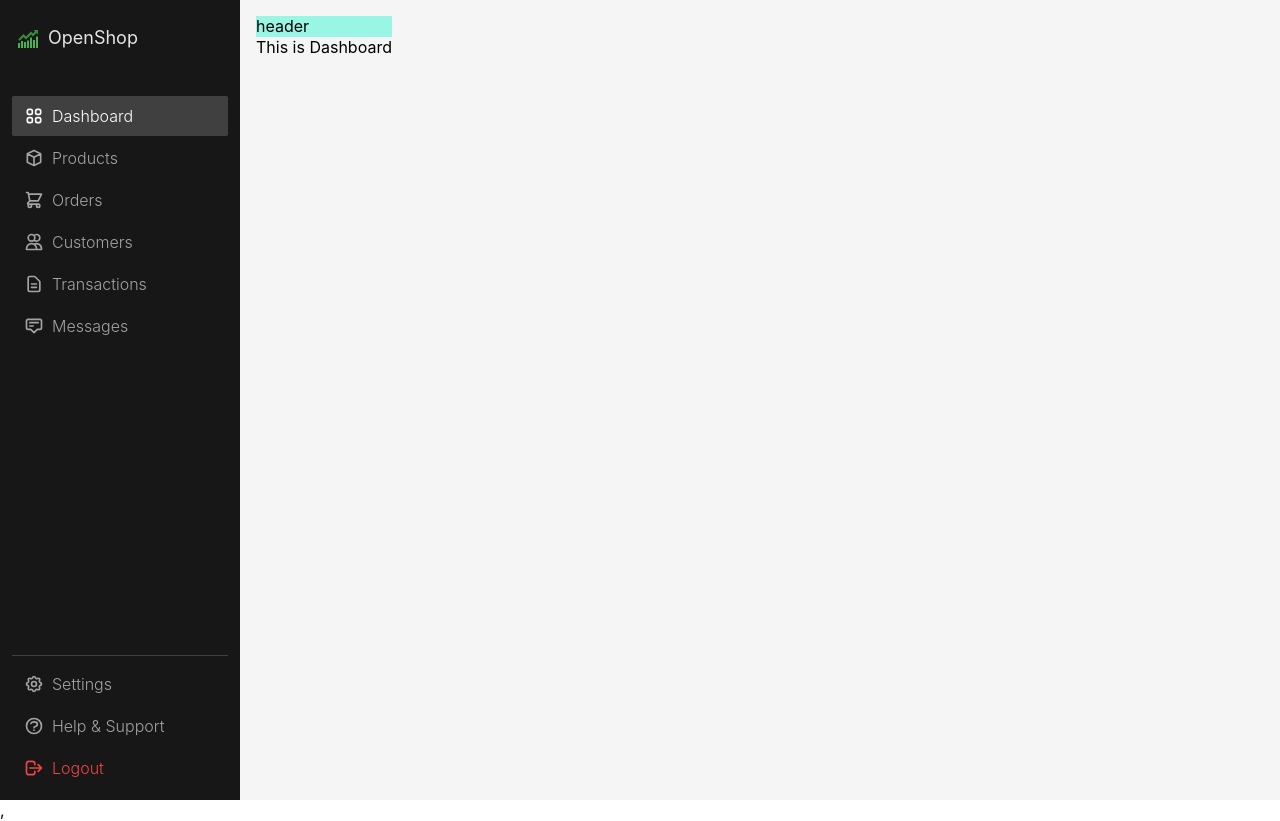
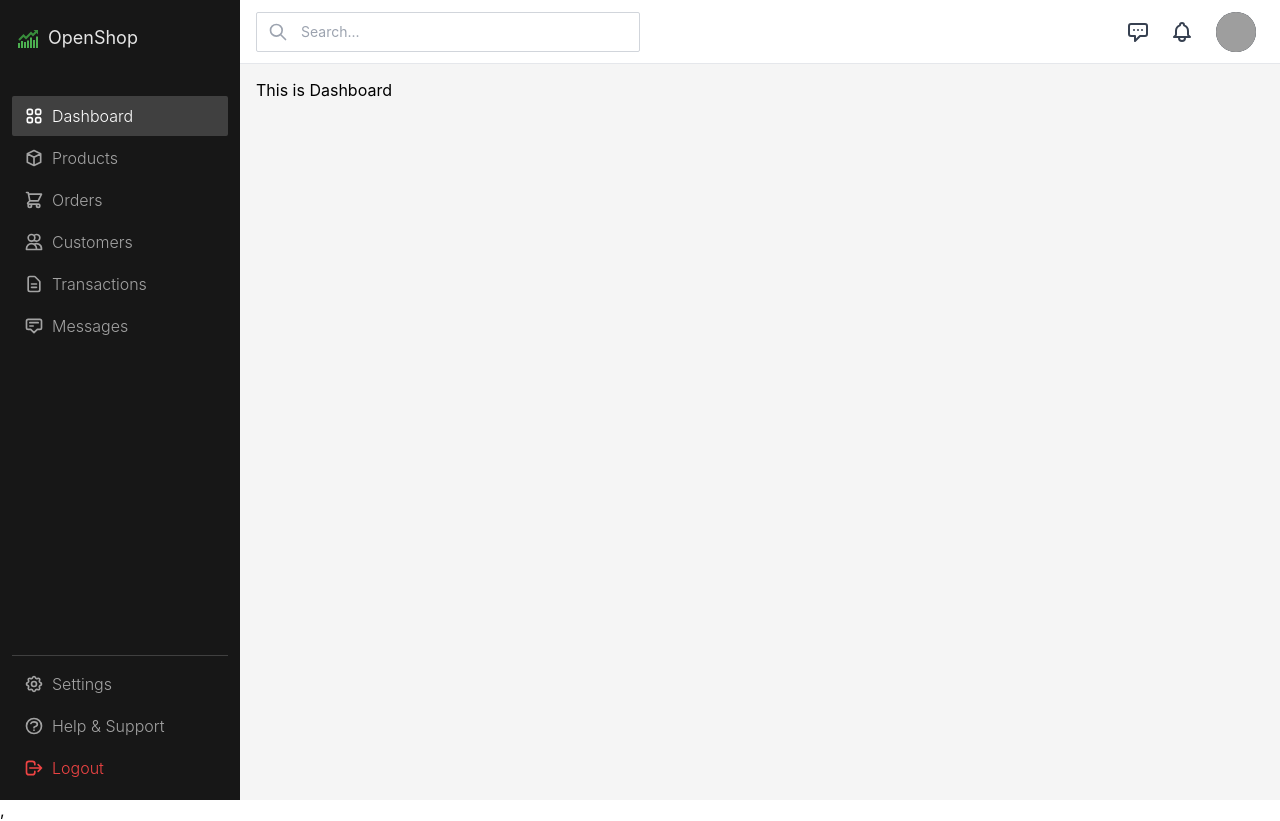
Before and after one commit to ibrahim1165/open-DashBoard, a React (Create React App) app: page / in a window 1280 px wide. Built offline with nearby package versions, Linux system fonts and the light colour scheme; grey boxes are pictures that could not be loaded.

Commit message:
header added

```diff
--- a/package.json
+++ b/package.json
@@ -3,6 +3,7 @@
   "version": "0.1.0",
   "private": true,
   "dependencies": {
+    "@headlessui/react": "^1.7.15",
     "@testing-library/jest-dom": "^5.16.5",
     "@testing-library/react": "^13.4.0",
     "@testing-library/user-event": "^13.5.0",
--- a/src/components/lib/constants/navigation.js
+++ b/src/components/lib/constants/navigation.js
@@ -19,7 +19,7 @@
 	{
 		key: 'products',
 		label: 'Products',
-		path: '/products',
+		path: '/product',
 		icon: <HiOutlineCube />
 	},
 	{
--- /dev/null
+++ b/src/components/sherd/Header.js
@@ -0,0 +1,147 @@
+import React, { Fragment } from 'react'
+import { Menu, Popover, Transition } from '@headlessui/react'
+import { HiOutlineBell, HiOutlineSearch, HiOutlineChatAlt } from 'react-icons/hi'
+import { useNavigate } from 'react-router-dom'
+import classNames from 'classnames'
+
+export default function Header() {
+	const navigate = useNavigate()
+
+	return (
+		<div className="bg-white h-16 px-4 flex items-center border-b border-gray-200 justify-between">
+			<div className="relative">
+				<HiOutlineSearch fontSize={20} className="text-gray-400 absolute top-1/2 left-3 -translate-y-1/2" />
+				<input
+					type="text"
+					placeholder="Search..."
+					className="text-sm focus:outline-none active:outline-none border border-gray-300 w-[24rem] h-10 pl-11 pr-4 rounded-sm"
+				/>
+			</div>
+			<div className="flex items-center gap-2 mr-2">
+				<Popover className="relative">
+					{({ open }) => (
+						<>
+							<Popover.Button
+								className={classNames(
+									open && 'bg-gray-100',
+									'group inline-flex items-center rounded-sm p-1.5 text-gray-700 hover:text-opacity-100 focus:outline-none active:bg-gray-100'
+								)}
+							>
+								<HiOutlineChatAlt fontSize={24} />
+							</Popover.Button>
+							<Transition
+								as={Fragment}
+								enter="transition ease-out duration-200"
+								enterFrom="opacity-0 translate-y-1"
+								enterTo="opacity-100 translate-y-0"
+								leave="transition ease-in duration-150"
+								leaveFrom="opacity-100 translate-y-0"
+								leaveTo="opacity-0 translate-y-1"
+							>
+								<Popover.Panel className="absolute right-0 z-10 mt-2.5 transform w-80">
+									<div className="bg-white rounded-sm shadow-md ring-1 ring-black ring-opacity-5 px-2 py-2.5">
+										<strong className="text-gray-700 font-medium">Messages</strong>
+										<div className="mt-2 py-1 text-sm">This is messages panel.</div>
+									</div>
+								</Popover.Panel>
+							</Transition>
+						</>
+					)}
+				</Popover>
+				<Popover className="relative">
+					{({ open }) => (
+						<>
+							<Popover.Button
+								className={classNames(
+									open && 'bg-gray-100',
+									'group inline-flex items-center rounded-sm p-1.5 text-gray-700 hover:text-opacity-100 focus:outline-none active:bg-gray-100'
+								)}
+							>
+								<HiOutlineBell fontSize={24} />
+							</Popover.Button>
+							<Transition
+								as={Fragment}
+								enter="transition ease-out duration-200"
+								enterFrom="opacity-0 translate-y-1"
+								enterTo="opacity-100 translate-y-0"
+								leave="transition ease-in duration-150"
+								leaveFrom="opacity-100 translate-y-0"
+								leaveTo="opacity-0 translate-y-1"
+							>
+								<Popover.Panel className="absolute right-0 z-10 mt-2.5 transform w-80">
+									<div className="bg-white rounded-sm shadow-md ring-1 ring-black ring-opacity-5 px-2 py-2.5">
+										<strong className="text-gray-700 font-medium">Notifications</strong>
+										<div className="mt-2 py-1 text-sm">This is notification panel.</div>
+									</div>
+								</Popover.Panel>
+							</Transition>
+						</>
+					)}
+				</Popover>
+				<Menu as="div" className="relative">
+					<div>
+						<Menu.Button className="ml-2 bg-gray-800 flex text-sm rounded-full focus:outline-none focus:ring-2 focus:ring-neutral-400">
+							<span className="sr-only">Open user menu</span>
+							<div
+								className="h-10 w-10 rounded-full bg-sky-500 bg-cover bg-no-repeat bg-center"
+								style={{ backgroundImage: 'url("https://source.unsplash.com/80x80?face")' }}
+							>
+								<span className="sr-only">Marc Backes</span>
+							</div>
+						</Menu.Button>
+					</div>
+					<Transition
+						as={Fragment}
+						enter="transition ease-out duration-100"
+						enterFrom="transform opacity-0 scale-95"
+						enterTo="transform opacity-100 scale-100"
+						leave="transition ease-in duration-75"
+						leaveFrom="transform opacity-100 scale-100"
+						leaveTo="transform opacity-0 scale-95"
+					>
+						<Menu.Items className="origin-top-right z-10 absolute right-0 mt-2 w-48 rounded-sm shadow-md p-1 bg-white ring-1 ring-black ring-opacity-5 focus:outline-none">
+							<Menu.Item>
+								{({ active }) => (
+									<div
+										onClick={() => navigate('/profile')}
+										className={classNames(
+											active && 'bg-gray-100',
+											'active:bg-gray-200 rounded-sm px-4 py-2 text-gray-700 cursor-pointer focus:bg-gray-200'
+										)}
+									>
+										Your Profile
+									</div>
+								)}
+							</Menu.Item>
+							<Menu.Item>
+								{({ active }) => (
+									<div
+										onClick={() => navigate('/settings')}
+										className={classNames(
+											active && 'bg-gray-100',
+											'active:bg-gray-200 rounded-sm px-4 py-2 text-gray-700 cursor-pointer focus:bg-gray-200'
+										)}
+									>
+										Settings
+									</div>
+								)}
+							</Menu.Item>
+							<Menu.Item>
+								{({ active }) => (
+									<div
+										className={classNames(
+											active && 'bg-gray-100',
+											'active:bg-gray-200 rounded-sm px-4 py-2 text-gray-700 cursor-pointer focus:bg-gray-200'
+										)}
+									>
+										Sign out
+									</div>
+								)}
+							</Menu.Item>
+						</Menu.Items>
+					</Transition>
+				</Menu>
+			</div>
+		</div>
+	)
+}
--- a/src/components/sherd/Layout.js
+++ b/src/components/sherd/Layout.js
@@ -1,6 +1,7 @@
 import React from 'react'
 import { Outlet } from 'react-router-dom'
 import Sidber from './Sidber'
+import Header from './Header'
 
 const Layout = () => {
     return (
@@ -9,14 +10,12 @@
                 <Sidber />
 
 
-            <div className="p-4">
-                <div className='bg-teal-200'>
-                    header
-                </div>
-            <div>
-                <Outlet />
-            </div>
-            </div>
+                <div className="flex flex-col flex-1">
+				<Header />
+				<div className="flex-1 p-4 min-h-0 overflow-auto">
+					<Outlet />
+				</div>
+			</div>
 
 
 
```
Also changed, not shown: 1 other file (tests, documents, lock files or other folders).
